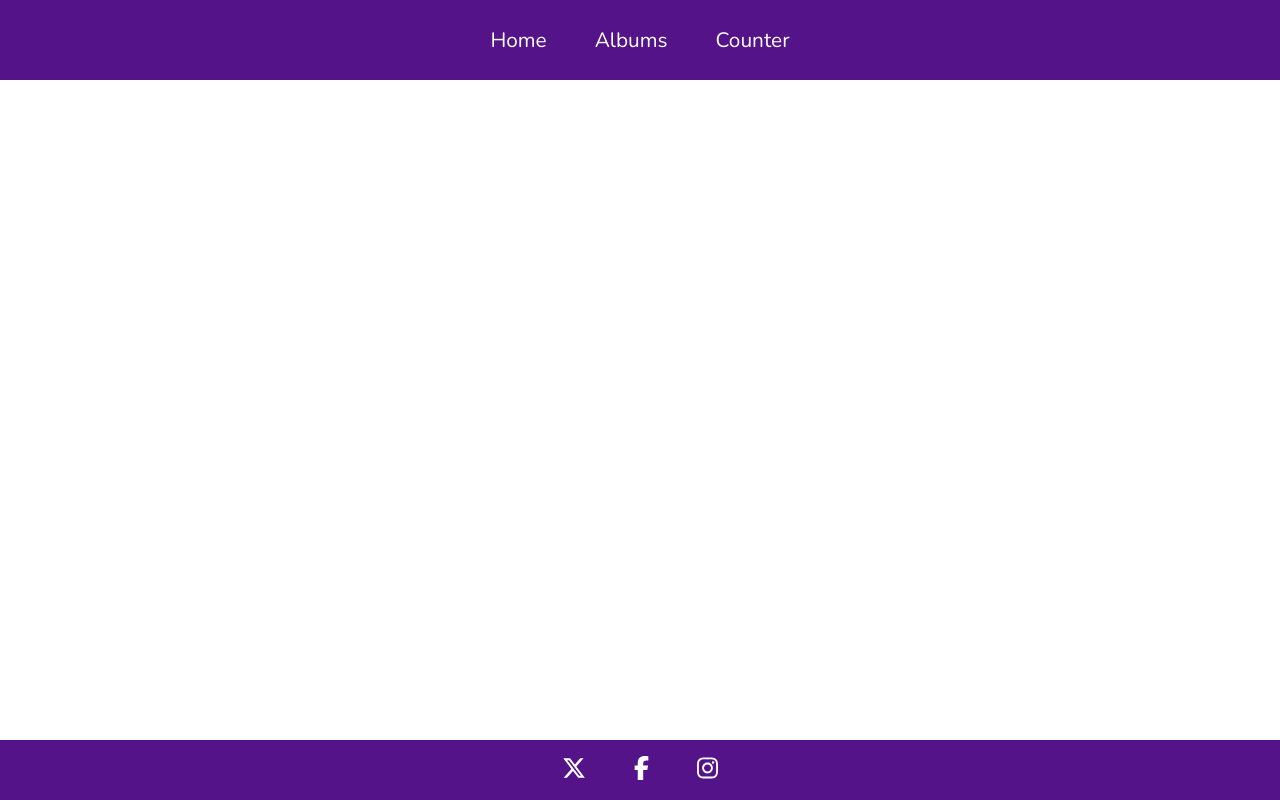
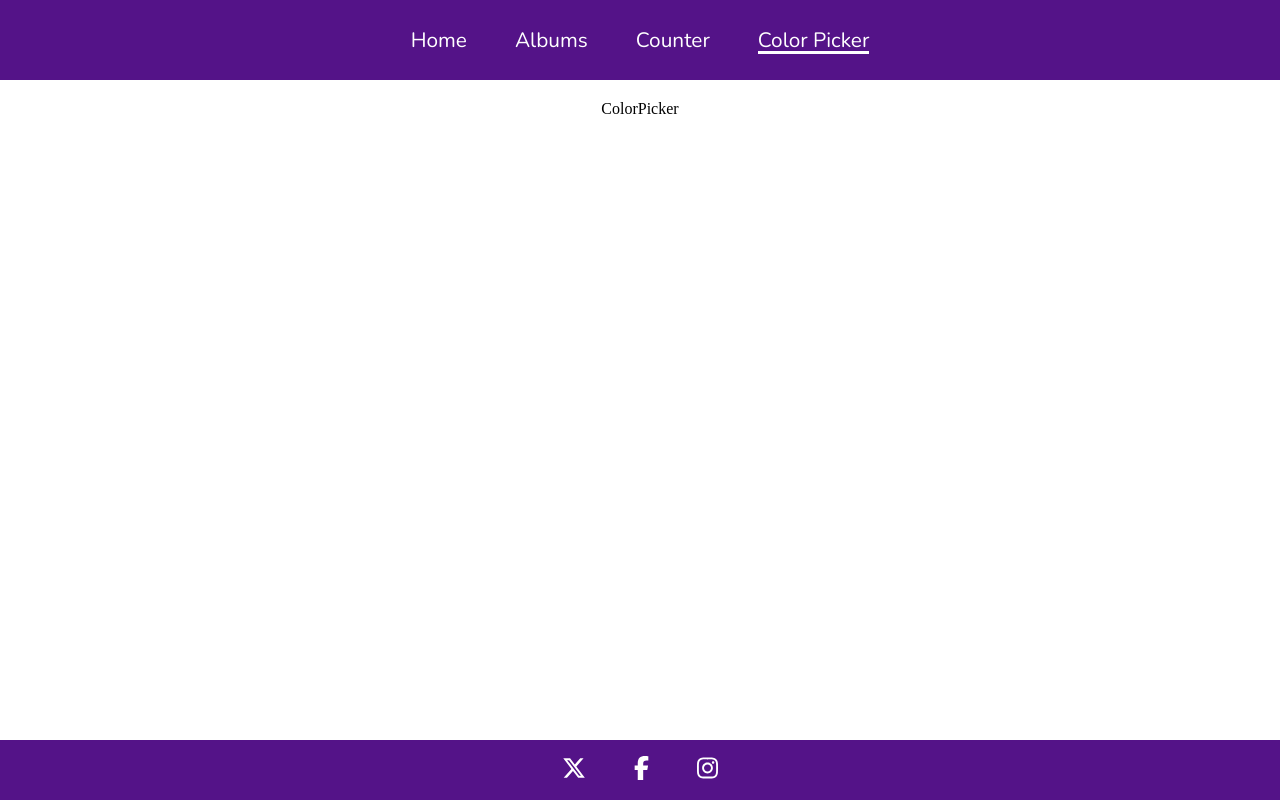
Before and after one commit to reevcrona/React-assignment, a React (Vite) app: page /color-picker in a window 1280 px wide. Before the commit this address had no page. Built offline with nearby package versions, Linux system fonts and the light colour scheme.

Commit message:
add and connected new route for color picker page

```diff
--- a/src/App.jsx
+++ b/src/App.jsx
@@ -2,6 +2,7 @@ import { BrowserRouter,Routes,Route } from 'react-router-dom';
 import Home from "./Pages/Home.jsx";
 import Albums from "./Pages/Albums.jsx";
 import Counter from './Pages/Counter.jsx';
+import ColorPicker from './Pages/ColorPicker.jsx';
 import Navbar from "./Components/Navbar.jsx";
 import Footer from './Components/Footer.jsx';
 import "./App.css";
@@ -45,6 +46,7 @@ function App() {
           <Route path="/" element = {<Home />}/>
           <Route path="/albums" element = {<Albums />} />
           <Route path="/counter" element = {<Counter/>} />
+          <Route path ="/color-picker" element = {<ColorPicker />} />
         </Routes>
       </BrowserRouter>
       <Footer />
--- a/src/Components/Navbar.jsx
+++ b/src/Components/Navbar.jsx
@@ -37,6 +37,14 @@ function Navbar(){
                         Counter
                         </Link>
                     </li>
+                    <li>
+                        <Link
+                            to="/color-picker"
+                            className={isActive("/color-picker") ? "active":""}
+                        >
+                        Color Picker
+                        </Link>
+                    </li>
 
                 </ul>
             </nav>
--- /dev/null
+++ b/src/Pages/ColorPicker.jsx
@@ -0,0 +1,11 @@
+
+
+function ColorPicker(){
+    return(
+        <div>
+            ColorPicker
+        </div>
+    )
+}
+
+export default ColorPicker;
```
